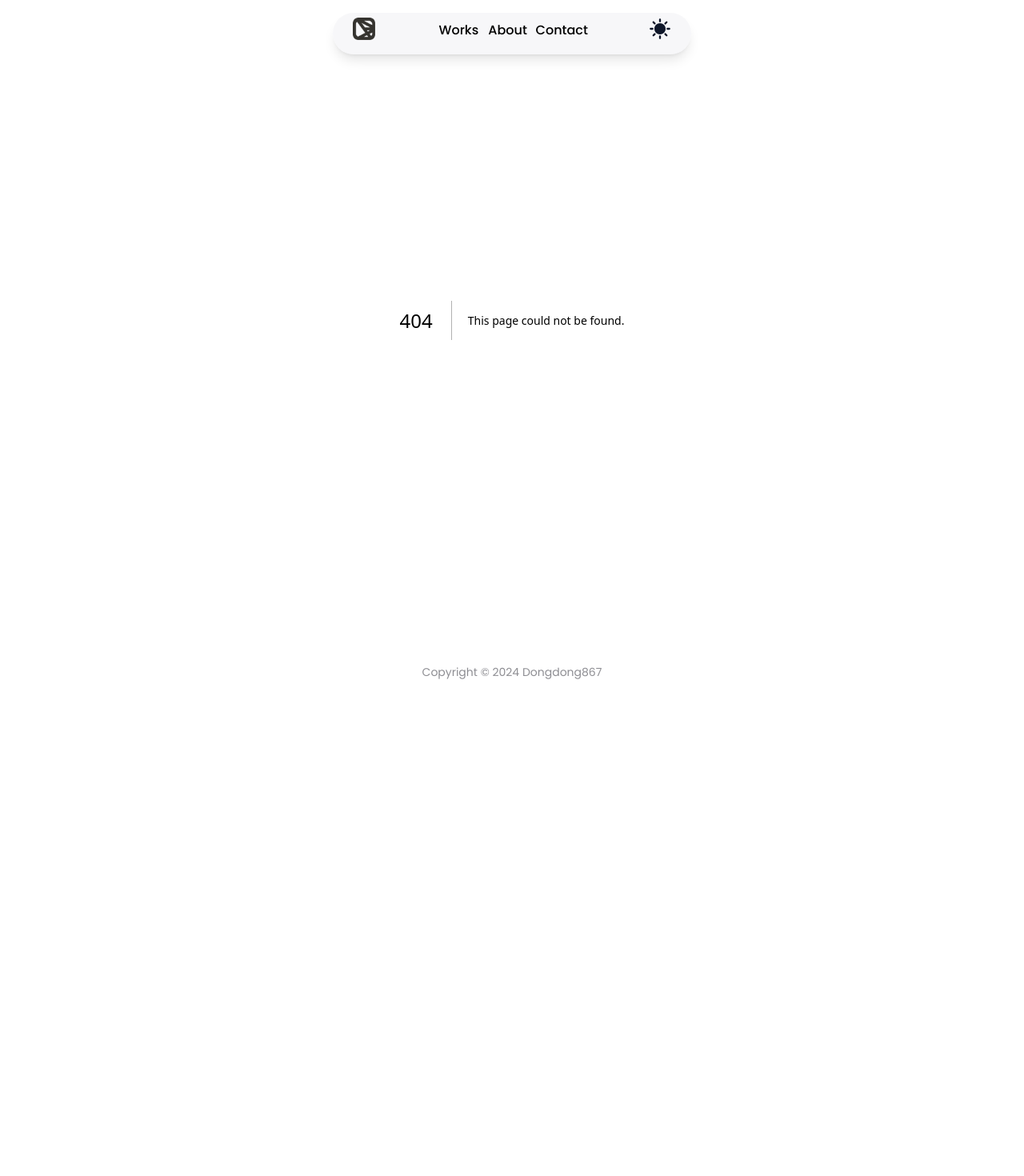
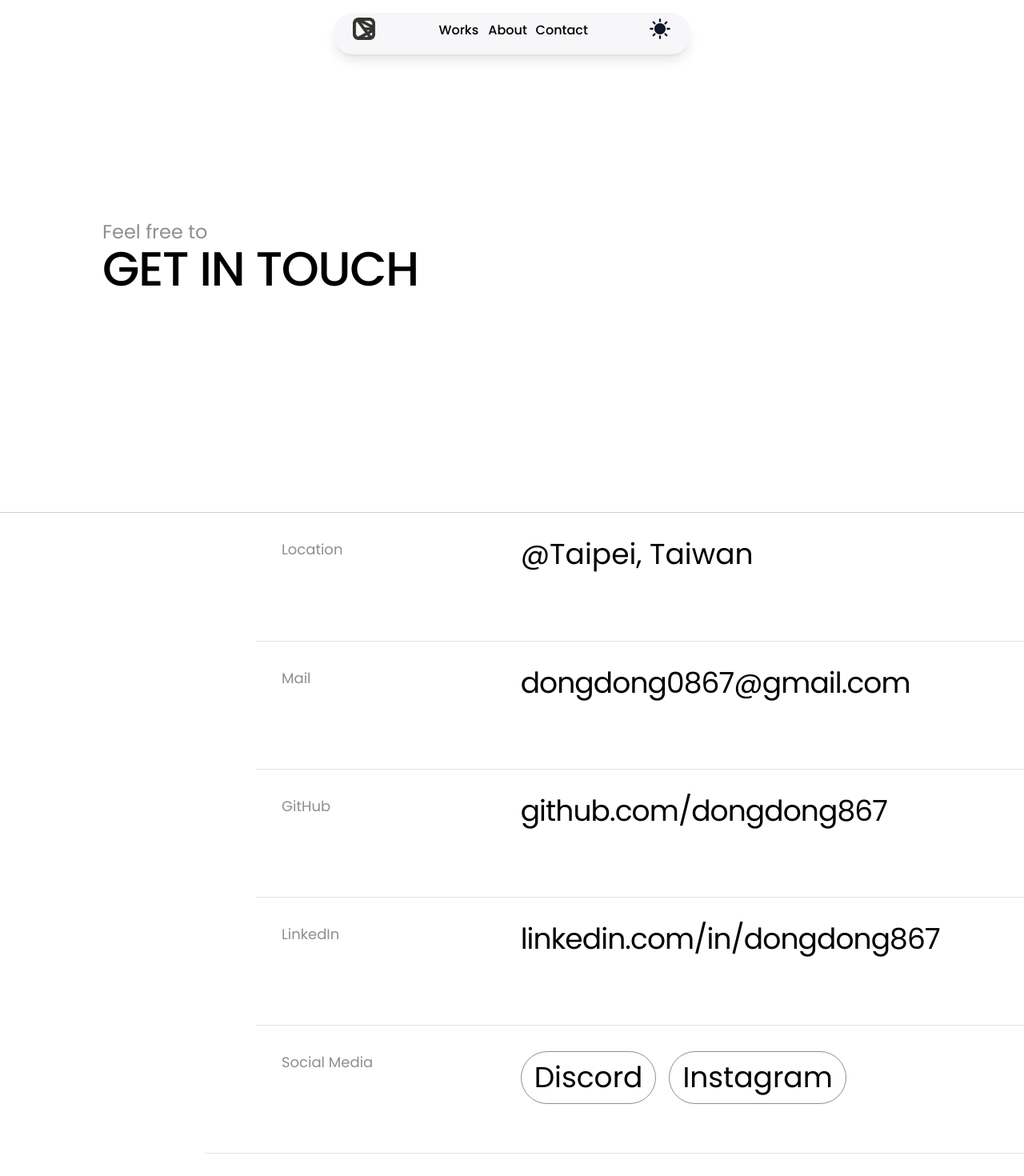
Before and after one commit to dongdong867/dongdong867.dev, a Next.js app: page /contact in a window 1280 px wide. Before the commit this address had no page. Shown: the top 1470 px of the page at 80% size. Before the commit the page ends 880 px from the top, so only its background shows below. Built offline with nearby package versions, Linux system fonts and the light colour scheme.

Commit message:
feat(contact): create contact page

```diff
--- /dev/null
+++ b/src/app/contact/page.tsx
@@ -0,0 +1,83 @@
+// components
+import Link from "next/link";
+import { InviewTransition } from "@/components/inview-transition";
+// utils
+import { cn } from "@/lib/utils";
+
+const Contact = ({
+  label,
+  src,
+  children,
+}: {
+  label: string;
+  src?: string;
+  children?: React.ReactNode;
+}) => {
+  return (
+    <div className={cn("w-full md:w-3/4 md:min-h-[20dvh] p-8")}>
+      <div className={cn("lg:flex max-lg:space-y-2")}>
+        <div className={cn("w-1/3 text-sm md:text-lg text-gray")}>{label}</div>
+        {src && (
+          <Link
+            href={src ?? ""}
+            className={cn("w-2/3 text-xl block md:text-4xl tracking-tight")}
+          >
+            {src.replace("https://", "").replace("mailto:", "")}
+          </Link>
+        )}
+        {children ?? children}
+      </div>
+    </div>
+  );
+};
+
+const ContactPage = () => {
+  return (
+    <>
+      <div
+        className={cn(
+          "w-5/6 md:w-4/5 h-[80dvh] flex m-auto place-items-center"
+        )}
+      >
+        <div className={cn("text-4xl md:text-6xl")}>
+          <div className={cn("text-gray text-xl md:text-2xl")}>
+            Feel free to
+          </div>
+          <InviewTransition className={cn("font-medium tracking-tight")}>GET IN TOUCH</InviewTransition>
+        </div>
+      </div>
+      <div
+        className={cn(
+          "w-full m-auto flex flex-col place-items-end border-t border-gray4 divide-y divide-gray5"
+        )}
+      >
+        <Contact label="Location">
+          <div className={cn("w-2/3 text-xl md:text-4xl")}>@Taipei, Taiwan</div>
+        </Contact>
+        <Contact label="Mail" src="mailto:dongdong0867@gmail.com" />
+        <Contact label="GitHub" src="https://github.com/dongdong867" />
+        <Contact label="LinkedIn" src="https://linkedin.com/in/dongdong867" />
+        <Contact label="Social Media">
+          <div className={cn("w-full md:w-2/3 text-xl md:text-4xl space-x-4 max-md:space-y-2")}>
+            <Link
+              href={"https://discordapp.com/users/978679087067435039"}
+              className={cn("w-max rounded-full inline-block border border-gray px-4 py-3")}
+            >
+              Discord
+            </Link>
+            <Link
+              href={"https://instagram.com/dongdong_867"}
+              className={cn("w-max rounded-full inline-block border border-gray px-4 py-3")}
+            >
+              Instagram
+            </Link>
+          </div>
+        </Contact>
+
+        <div className={cn("w-full md:w-4/5")} />
+      </div>
+    </>
+  );
+};
+
+export default ContactPage;
```
